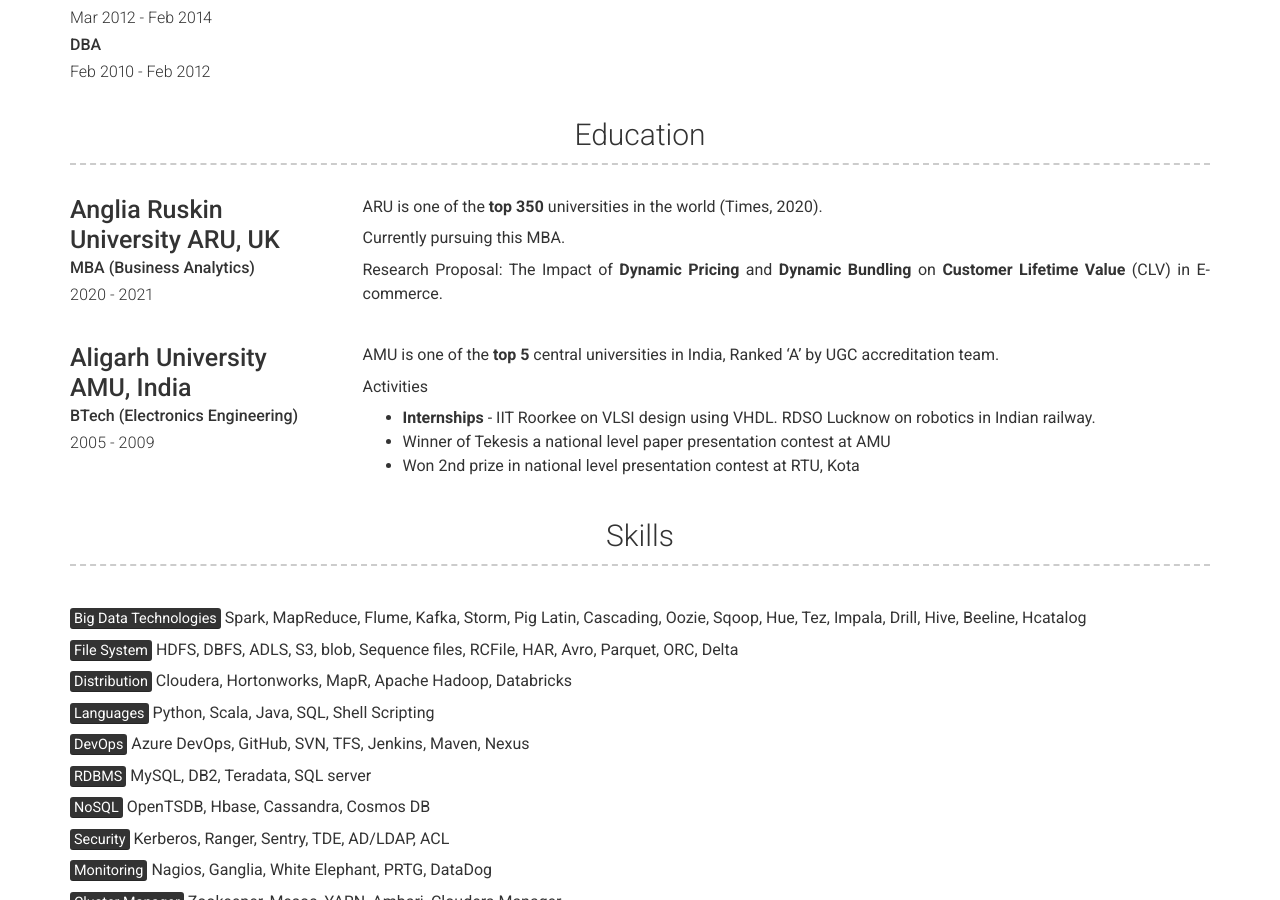
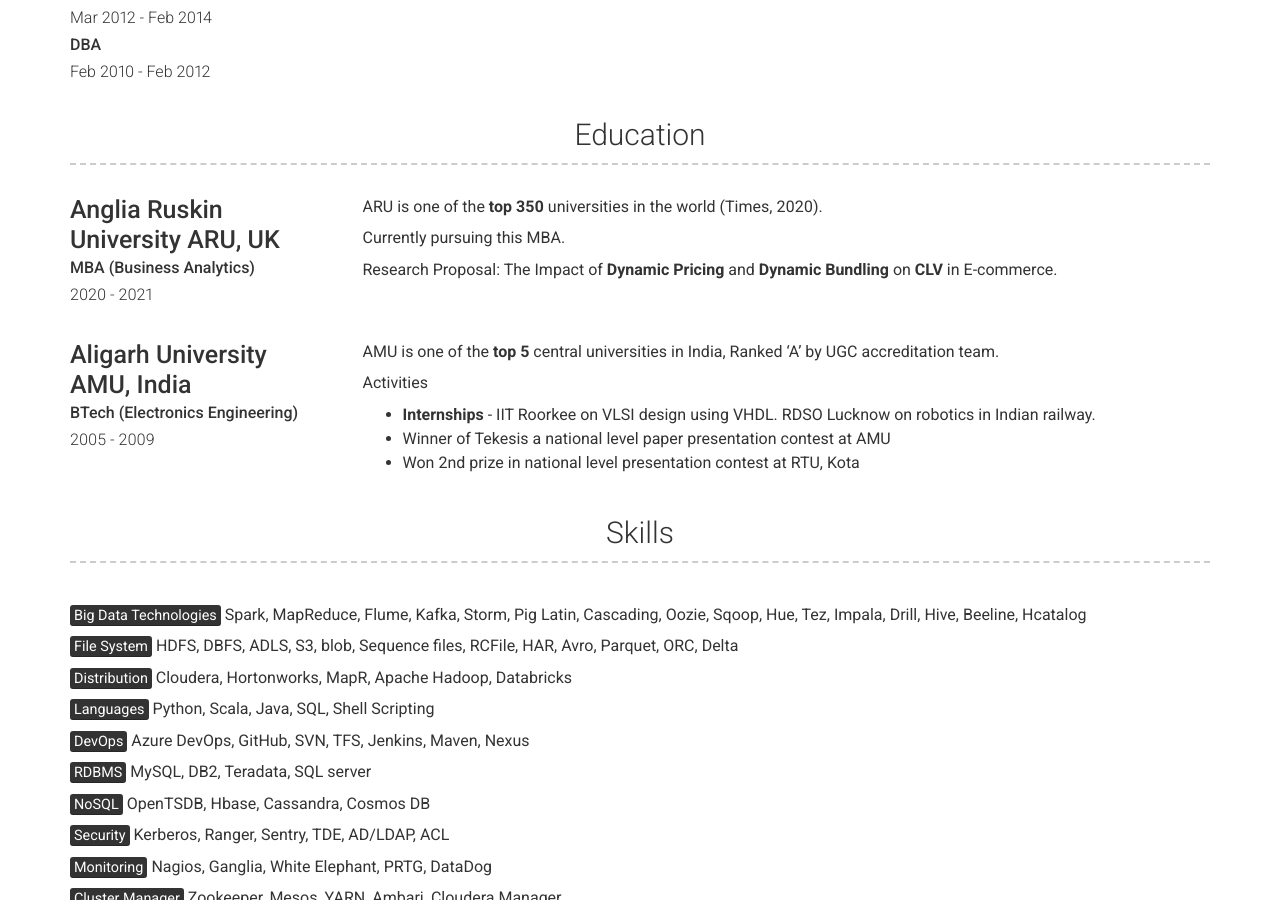
Before and after one commit to mohd-hasnain/mohd-hasnain.github.io, a Jekyll site: the page built from index.md, in a window 1280 px wide and 900 px high, scrolled down 1680 px. Built offline with Jekyll 4.4.1, drawn with Linux system fonts in a browser that asks for light colours; nearby versions of some CDN libraries.

Commit message:
Update education.yml

```diff
--- a/_data/education.yml
+++ b/_data/education.yml
@@ -9,7 +9,7 @@
 
    Currently pursuing this MBA.
 
-   Research Proposal: The Impact of **Dynamic Pricing** and **Dynamic Bundling** on **Customer Lifetime Value** (CLV) in E-commerce.
+   Research Proposal: The Impact of **Dynamic Pricing** and **Dynamic Bundling** on **CLV** in E-commerce.
 
 - name: Aligarh University AMU, India
   dates: 2005 - 2009
```
